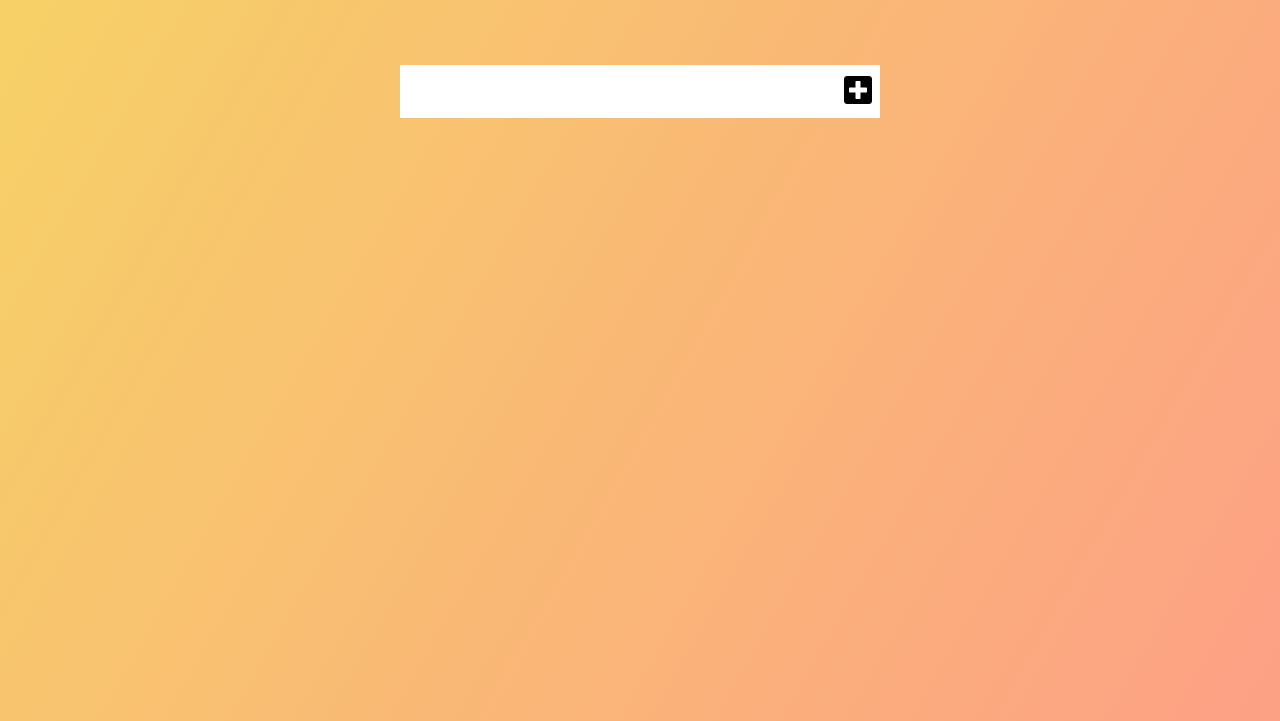
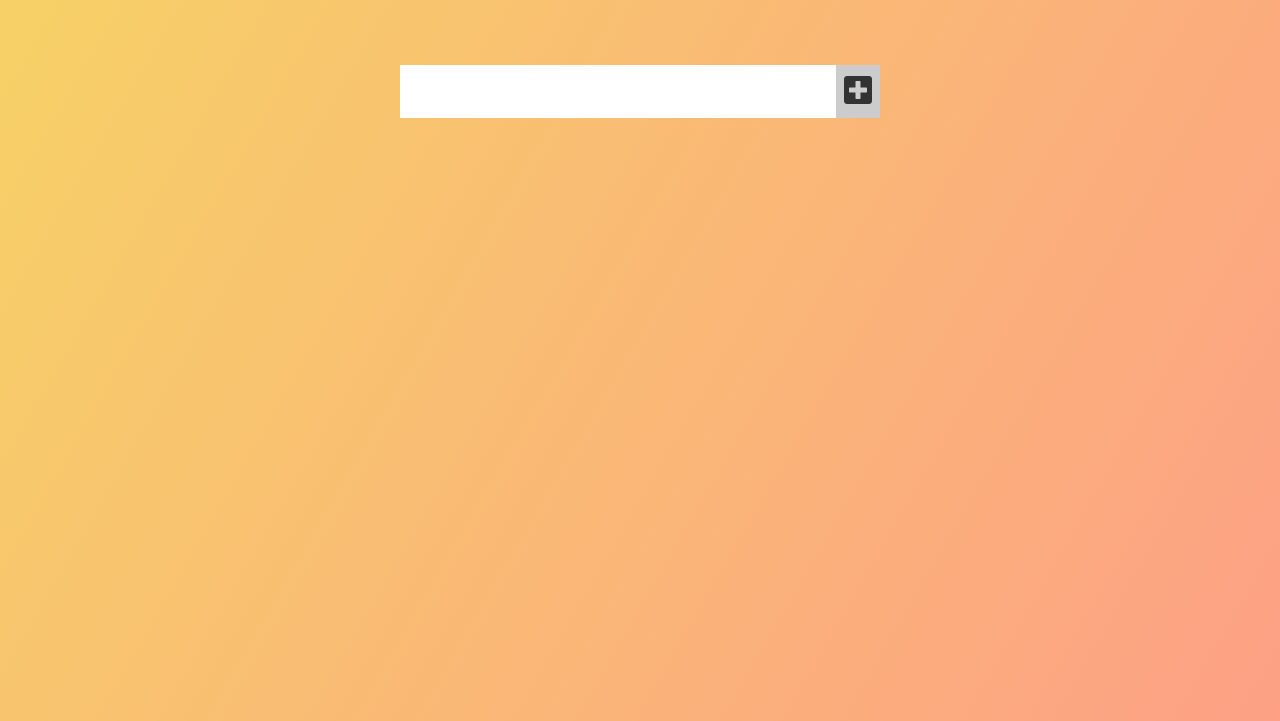
Before and after one commit to timmlaxton/todoo, a plain HTML site: page index.html in a window 1280 px wide. Shown: the part 129-850 px from the top of the page. Drawn offline with Linux system fonts and the light colour scheme.

Commit message:
added style to button

```diff
--- a/style.css
+++ b/style.css
@@ -33,3 +33,14 @@ form button {
   border: none;
   background: #fff;
 }
+
+form button {
+  color: #333;
+  background: #ccc;
+  cursor: pointer;
+  transition: all 0.3sec;
+}
+
+form button:hover {
+  color: #f2f2f2;
+}
```
